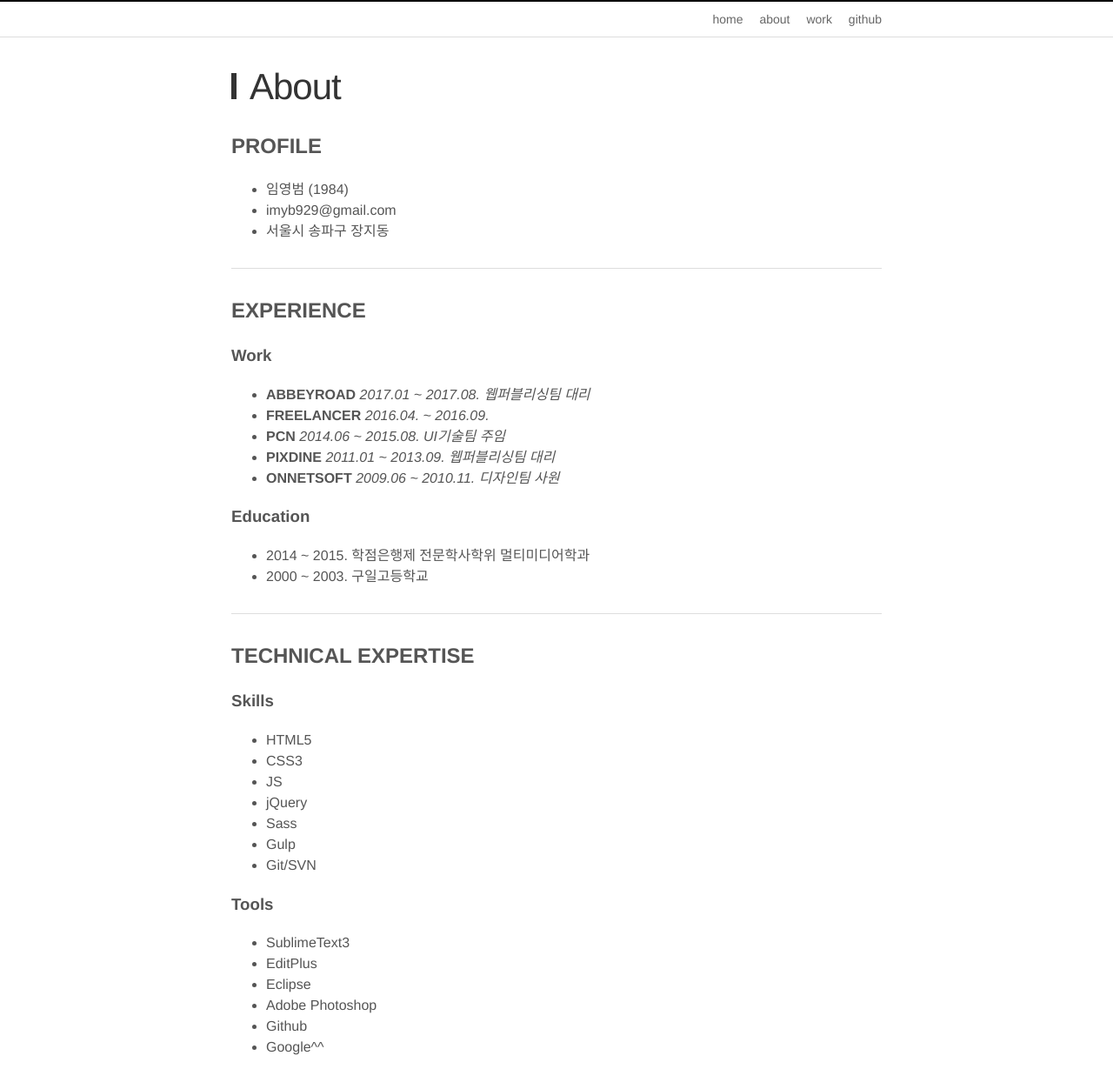
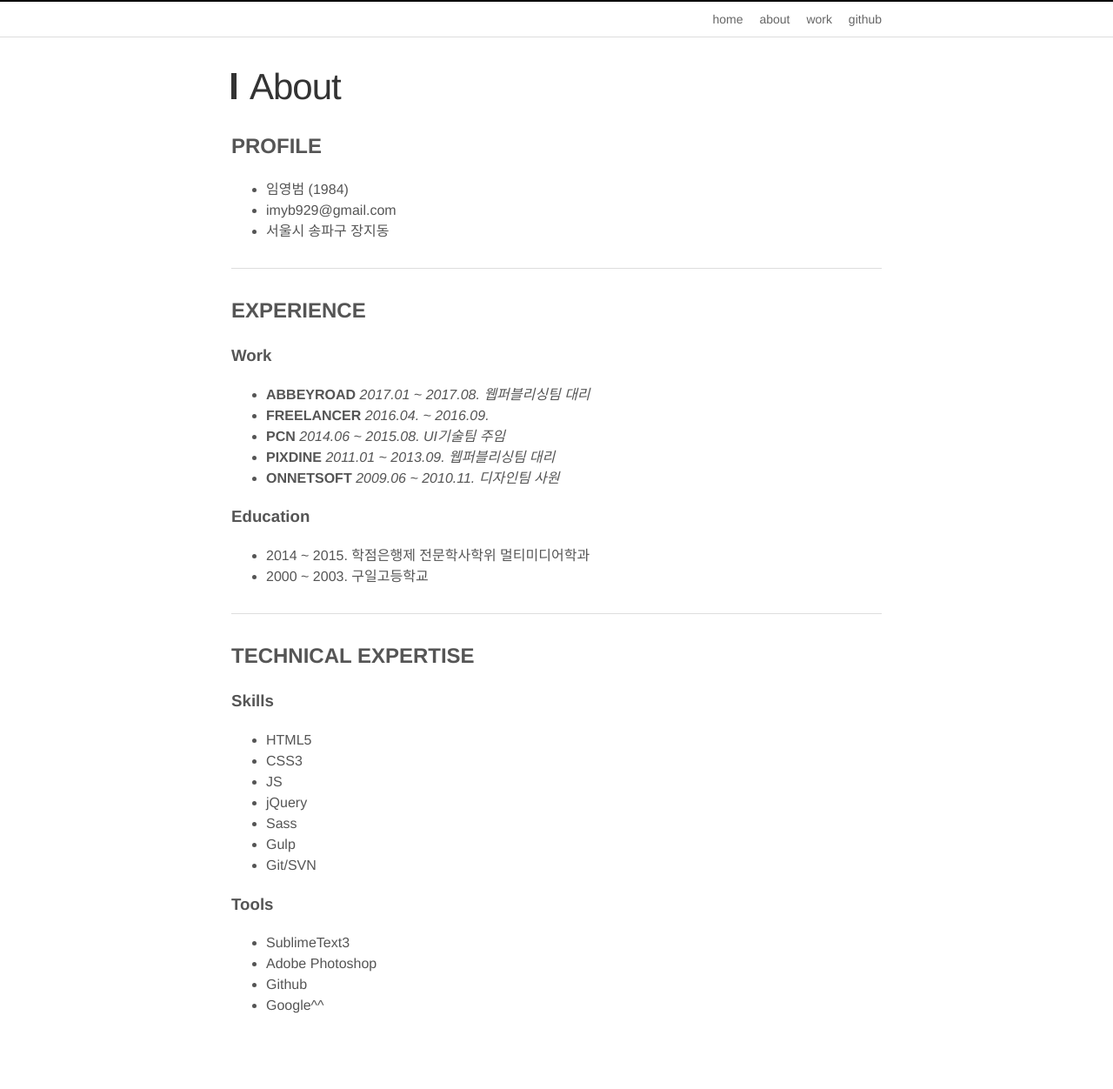
Before and after one commit to imyb/imyb.github.io, a Jekyll site: the page built from about.md, in a window 1280 px wide and 1312 px high. Shown: the top 1252 px of the window at 87% size. Built offline with Jekyll 4.4.1, drawn with Linux system fonts in a browser that asks for light colours.

Commit message:
Update about.md

```diff
--- a/about.md
+++ b/about.md
@@ -64,8 +64,6 @@ permalink: /about/
 
 ### Tools
 - SublimeText3
-- EditPlus
-- Eclipse
 - Adobe Photoshop
 - Github
 - Google^^
```
